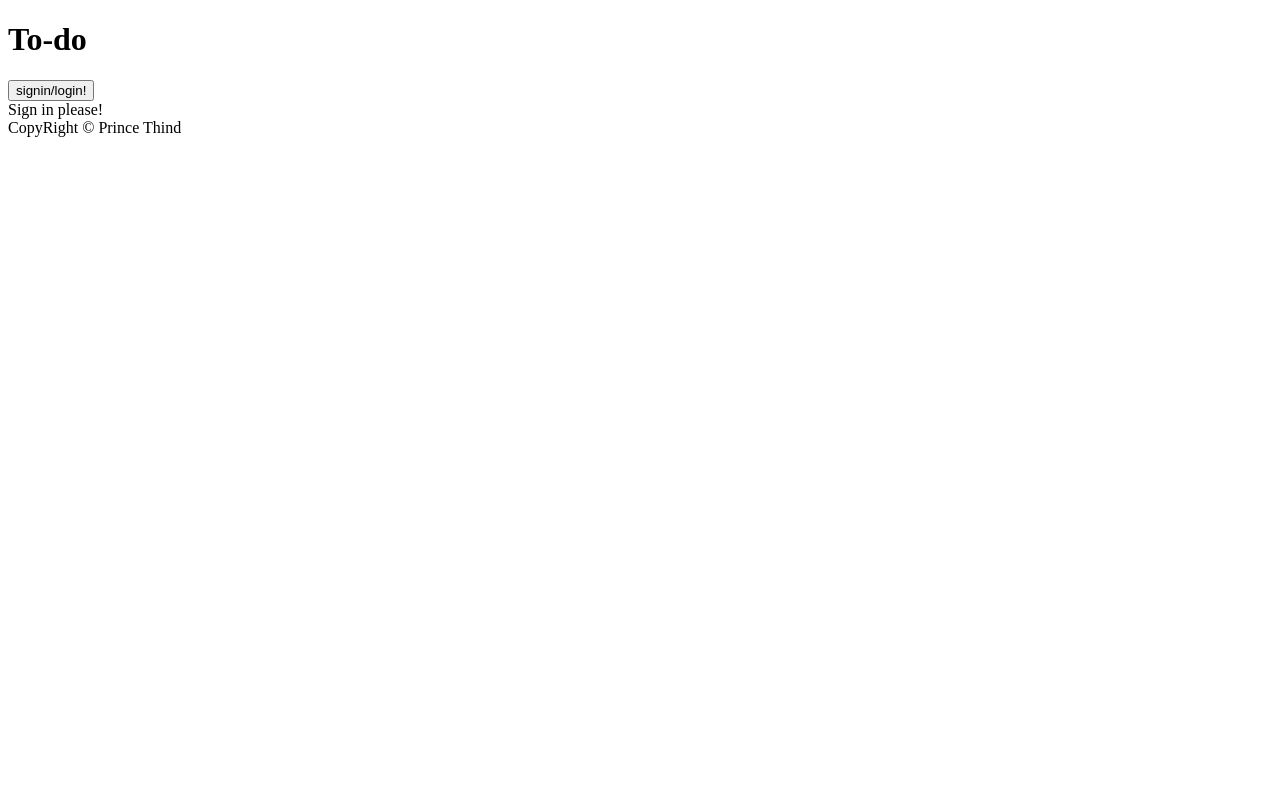
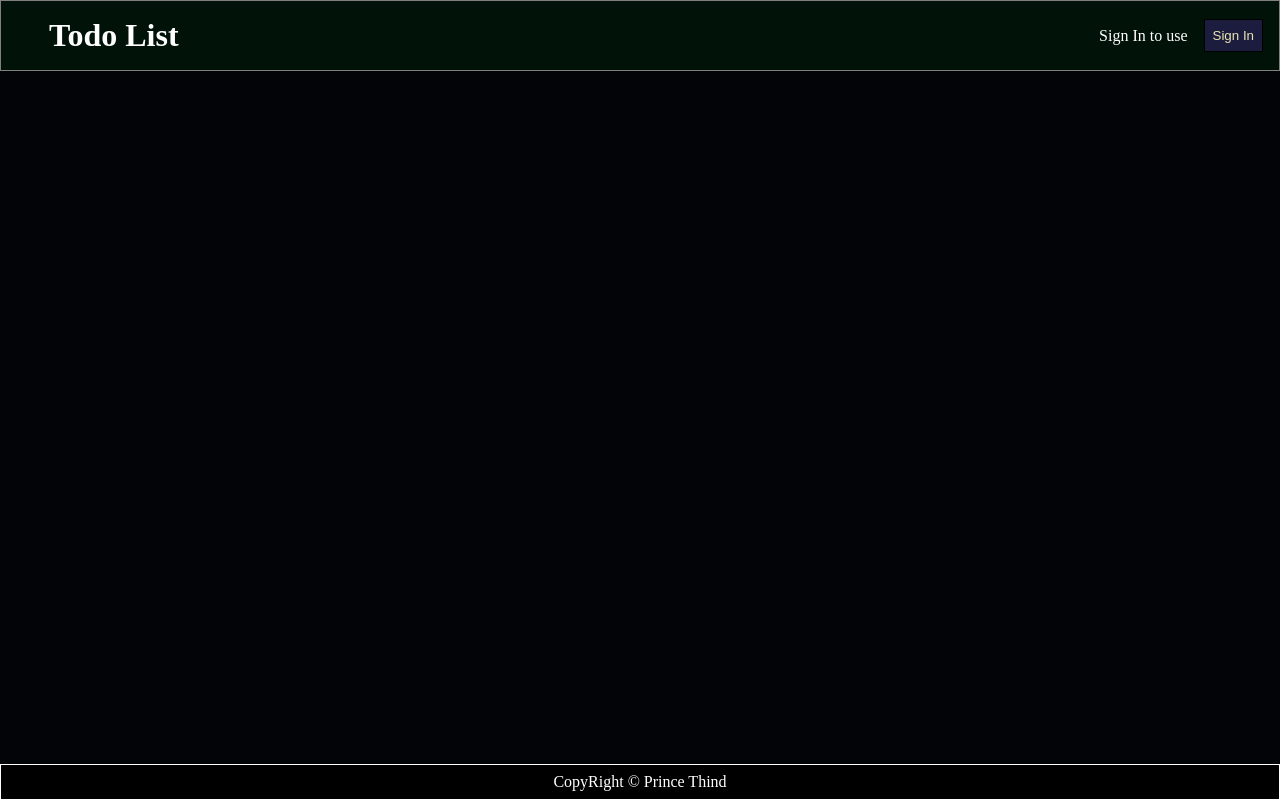
Before and after one commit to prince-thind/todo-list, a React (Create React App) app: page / in a window 1280 px wide. Built offline with nearby package versions, Linux system fonts and the light colour scheme; no server answers.

Commit message:
add styling

```diff
--- a/src/App.js
+++ b/src/App.js
@@ -36,15 +36,16 @@ function App() {
 
   return (
     <div className="App">
-      <header>
-        <h1 className="heading">To-do</h1>
+      <header className='header'>
+        <h1 className="heading">Todo List</h1>
         <StatusBar user={user} setUser={setUser} />
       </header>
-      <main>
+      <main className='main'>
         <ProjectList
           user={user}
           projects={projects}
           setActiveProject={setActiveProject}
+          activeProject={activeProject}
         />
         <TaskList activeProject={activeProject} />
       </main>
--- a/src/components/ProjectForm.js
+++ b/src/components/ProjectForm.js
@@ -1,5 +1,5 @@
 import { db } from "../firebase/firestore";
-import uniqid from 'uniqid';
+import uniqid from "uniqid";
 
 function ProjectForm({ user }) {
   return (
@@ -12,9 +12,12 @@ function ProjectForm({ user }) {
           required
           maxLength="20"
           minLength="2"
+          placeholder="project name"
         />
       </label>
-      <button type="submit">Add Project</button>
+      <button type="submit" className="button project-button">
+        Add Project
+      </button>
     </form>
   );
 
--- a/src/components/ProjectList.js
+++ b/src/components/ProjectList.js
@@ -1,9 +1,10 @@
 import ProjectForm from './ProjectForm';
 
-function ProjectList({ user,projects, setActiveProject }) {
+function ProjectList({ user,projects,activeProject, setActiveProject }) {
   if(user){
       return (
     <div className="project-tab">
+      <div className="project-heading">Projects</div>
       <ul className="project-list">
         {projects.map((project, index) => {
           return <Project project={project} key={index} />;
@@ -18,7 +19,7 @@ function ProjectList({ user,projects, setActiveProject }) {
 
   function Project({ project }) {
     return (
-      <li
+      <li  className={activeProject?.pid===project.pid?'active':''}
         onClick={() => {
           setActiveProject(project);
         }}
--- a/src/components/StatusBar.js
+++ b/src/components/StatusBar.js
@@ -4,22 +4,22 @@ function StatusBar({ user, setUser }) {
 
   return (
     <div className="status-bar">
+      <UserName user={user} />
       <Buttonaccount user={user} />
-      <UserName user={user} />
     </div>
   );
 
   function Buttonaccount({user}) {
     if (user) {
-      return <button onClick={logout}>logout!</button>;
+      return <button onClick={logout} className='logout-button button'>Logout</button>;
     } else {
-      return <button onClick={login}>signin/login!</button>;
+      return <button onClick={login} className='login-button button'>Sign In</button>;
     }
   }
 
   function UserName({ user }) {
-    if (!user) return <div>Sign in please!</div>;
-    return <div>You are logged in as: {user.displayName}</div>;
+    if (!user) return <div>Sign In to use</div>;
+    return <div className="username">{user.displayName}</div>;
   }
   async function login() {
     const user = await googleSignIn();
--- a/src/components/TaskForm.js
+++ b/src/components/TaskForm.js
@@ -7,7 +7,7 @@ function TaskForm({ activeProject, formActive, setFormActive }) {
 
   function Form() {
     return (
-    <form className="task-form" onSubmit={handletaskForm}>
+      <form className="task-form" onSubmit={handletaskForm}>
         <label htmlFor="task-name">
           {" "}
           Task Name
@@ -31,8 +31,11 @@ function TaskForm({ activeProject, formActive, setFormActive }) {
             minLength="5"
           />
         </label>
-        <button type="submit">submit</button>
+        <button type="submit" className="button">
+          submit
+        </button>
         <button
+          className="button"
           onClick={() => {
             setFormActive(false);
           }}
@@ -46,7 +49,7 @@ function TaskForm({ activeProject, formActive, setFormActive }) {
     e.preventDefault();
     setFormActive(false);
     const form = e.target;
-    console.log({activeProject});
+    console.log({ activeProject });
 
     db.collection("tasks").add({
       name: form["task-name"].value,
--- a/src/components/TaskList.js
+++ b/src/components/TaskList.js
@@ -6,7 +6,8 @@ function TaskList({ activeProject }) {
 
   if (activeProject) {
     return (
-      <div className="task-bar">
+      <div className="task-tab">
+        <div className="task-heading">Tasks</div>
         <List />
         <AddTaskButton formActive={formActive} />
         <TaskForm formActive={formActive} setFormActive={setFormActive} activeProject={activeProject} />
@@ -20,7 +21,8 @@ function TaskList({ activeProject }) {
     return (
       <ul className="task-list">
         {activeProject.tasks.map((task, index) => {
-          return <li key={index}>{task.name}</li>;
+          return <li key={index}>{task.name}
+          <span className="task-description">{task.description}</span></li>;
         })}
       </ul>
     );
@@ -30,6 +32,7 @@ function TaskList({ activeProject }) {
     if (!formActive) {
       return (
         <button
+        className='button'
           onClick={() => {
             setFormActive(true);
           }}
--- a/src/index.css
+++ b/src/index.css
@@ -0,0 +1,137 @@
+* {
+  margin: 0;
+  padding: 0;
+}
+.App {
+  background-color: hsl(224, 65%, 2%);
+  color: white;
+  text-align: center;
+  min-height: 100vh;
+  display: flex;
+  flex-direction: column;
+}
+.header {
+  display: flex;
+  justify-content: space-between;
+  background-color: rgb(1, 19, 9);
+  border: 1px solid gray;
+}
+.heading {
+  padding: 1rem;
+  text-align: left;
+  margin-left: 2rem;
+}
+.status-bar {
+  padding: 1rem;
+  display: flex;
+  align-items: center;
+  gap: 1rem;
+}
+.username {
+  color: rgb(184, 184, 184);
+}
+.button {
+  padding: 0.5rem;
+  border: 1px solid black;
+  background-color: rgb(28, 28, 63);
+  color: rgb(235, 231, 176);
+}
+.button:hover {
+  transform: scale(1.1);
+  cursor: pointer;
+  background-color: rgb(15, 15, 32);
+}
+.main {
+  display: flex;
+  flex: 1;
+}
+.project-tab {
+  background-color: rgb(2, 39, 39);
+  margin: 0.5rem;
+  border: 1px solid gray;
+  max-width: 30%;
+}
+.project-heading {
+  padding: 1rem;
+  background-color: rgb(0, 24, 24);
+  border: 1px solid gray;
+}
+.project-list {
+  list-style-type: none;
+}
+.project-list > li {
+  padding: 0.3rem;
+  border: 1px solid black;
+  background-color: hsl(106, 50%, 15%);
+}
+.project-list > .active {
+  background-color: hsl(106, 50%, 5%);
+}
+
+.project-form {
+  display: flex;
+  justify-content: space-between;
+  align-items: center;
+}
+.project-form input {
+  display: block;
+  width: 70%;
+  margin: 0 auto;
+  padding: 0.5rem;
+  background-color: transparent;
+  border: none;
+  border-bottom: 2px solid gray;
+}
+.project-form input::placeholder {
+  color: white;
+}
+.project-form input:focus-visible {
+  caret-color: white;
+  outline: none;
+}
+.task-tab {
+  background-color: rgb(58, 25, 19);
+  margin: 0.5rem;
+  flex: 1;
+  border: 2px solid gray;
+}
+.task-heading {
+  padding: 1rem;
+  border: 1px solid gray;
+  background-color: hsl(9, 51%, 5%);
+}
+.task-list {
+  list-style-type: none;
+  text-align: left;
+}
+.task-list > li {
+  padding: 1rem;
+  border: 1px solid black;
+  background-color: hsl(39, 51%, 20%);
+}
+.task-description {
+  display: inline-block;
+  margin: 0 2rem;
+  color: gray;
+}
+.task-form {
+  width: 40%;
+  min-width: 25rem;
+  margin: 0 auto;
+}
+.task-form > label {
+  display: flex;
+  justify-content: space-between;
+  align-items: center;
+  text-align: left;
+  margin: 0.5rem 0;
+}
+.task-form button {
+  display: inline-block;
+  margin: 0.5rem;
+}
+.footer {
+  background-color: black;
+  border: 1px solid white;
+  padding: 0.5rem;
+}
```
